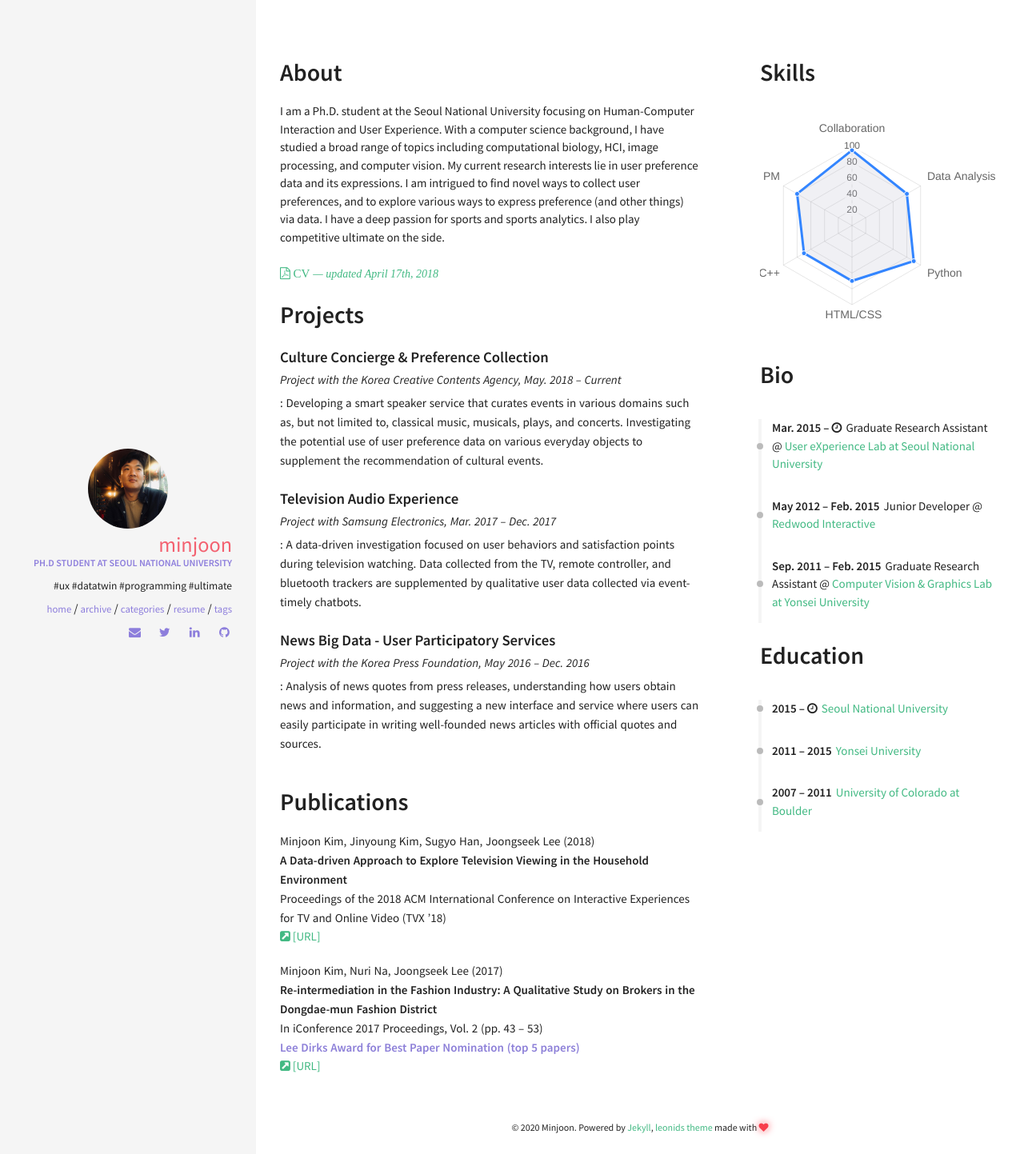
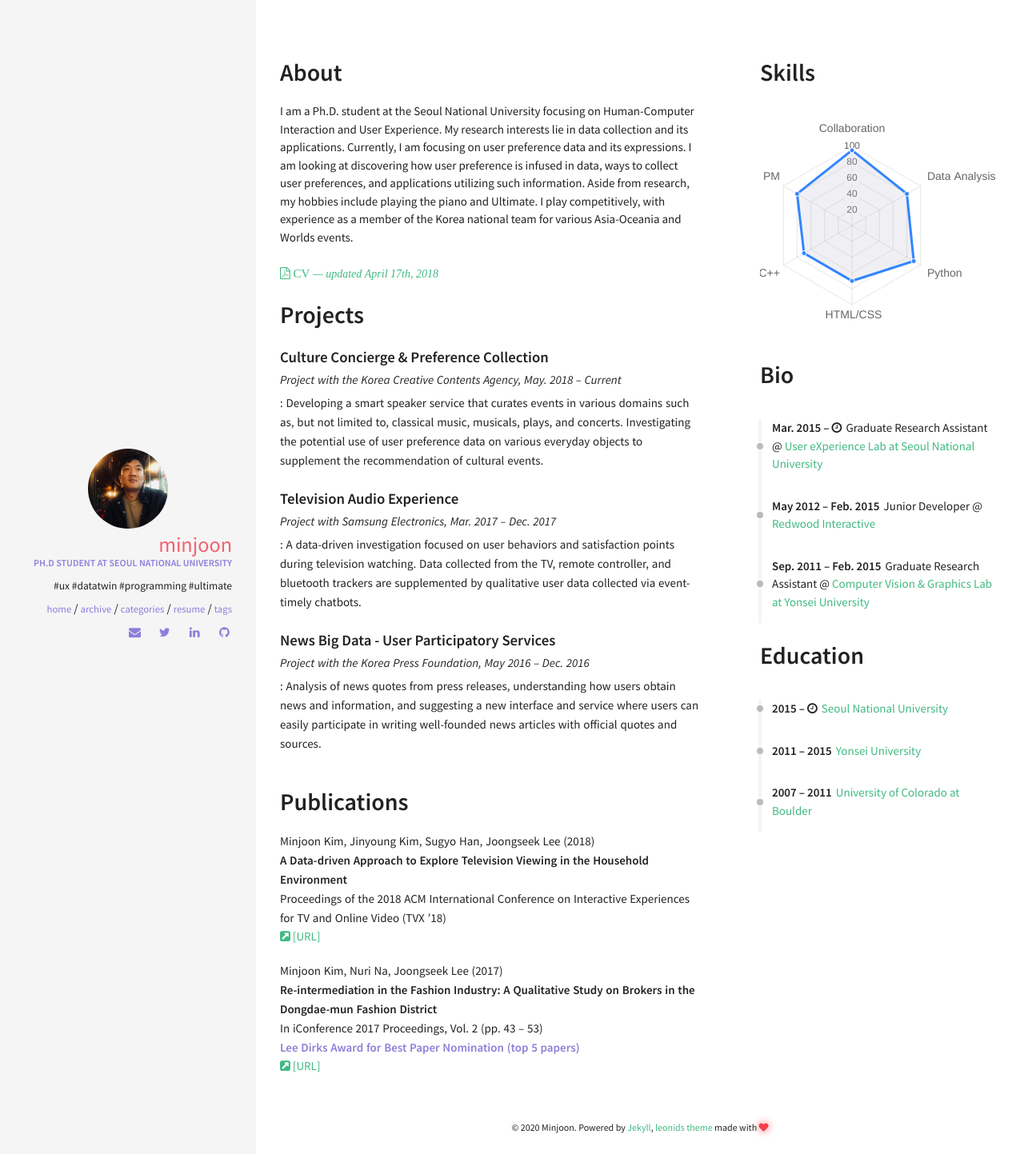
Before and after one commit to minjoonkim/minjoonkim.github.io, a Jekyll site: the page built from resume.html, in a window 1280 px wide. Shown: the whole page at 80% size. Built offline with Jekyll 4.4.1, drawn with Linux system fonts in a browser that asks for light colours; nearby versions of some CDN libraries.

Commit message:
Update about.html

```diff
--- a/_includes/sections/about.html
+++ b/_includes/sections/about.html
@@ -1,7 +1,7 @@
 <h1><span data-i18n="skills.my_skills">About</span></h1>
 
 <div>
-    I am a Ph.D. student at the Seoul National University focusing on Human-Computer Interaction and User Experience. With a computer science background, I have studied a broad range of topics including computational biology, HCI, image processing, and computer vision. My current research interests lie in user preference data and its expressions. I am intrigued to find novel ways to collect user preferences, and to explore various ways to express preference (and other things) via data. I have a deep passion for sports and sports analytics. I also play competitive ultimate on the side.
+    I am a Ph.D. student at the Seoul National University focusing on Human-Computer Interaction and User Experience. My research interests lie in data collection and its applications. Currently, I am focusing on user preference data and its expressions. I am looking at discovering how user preference is infused in data, ways to collect user preferences, and applications utilizing such information. Aside from research, my hobbies include playing the piano and Ultimate. I play competitively, with experience as a member of the Korea national team for various Asia-Oceania and Worlds events.
 
     <br \><br \> <a href="https://www.dropbox.com/s/x39i9fiy8q0bgmd/cv_0417_2018.pdf?dl=0" target="_blank" style="font-weight: 700;"><i class="fa fa-file-pdf-o">  CV <span style="font-style: italic; font-size: 14px">&mdash; updated April 17th, 2018</span></i></a>
 </div>
```
